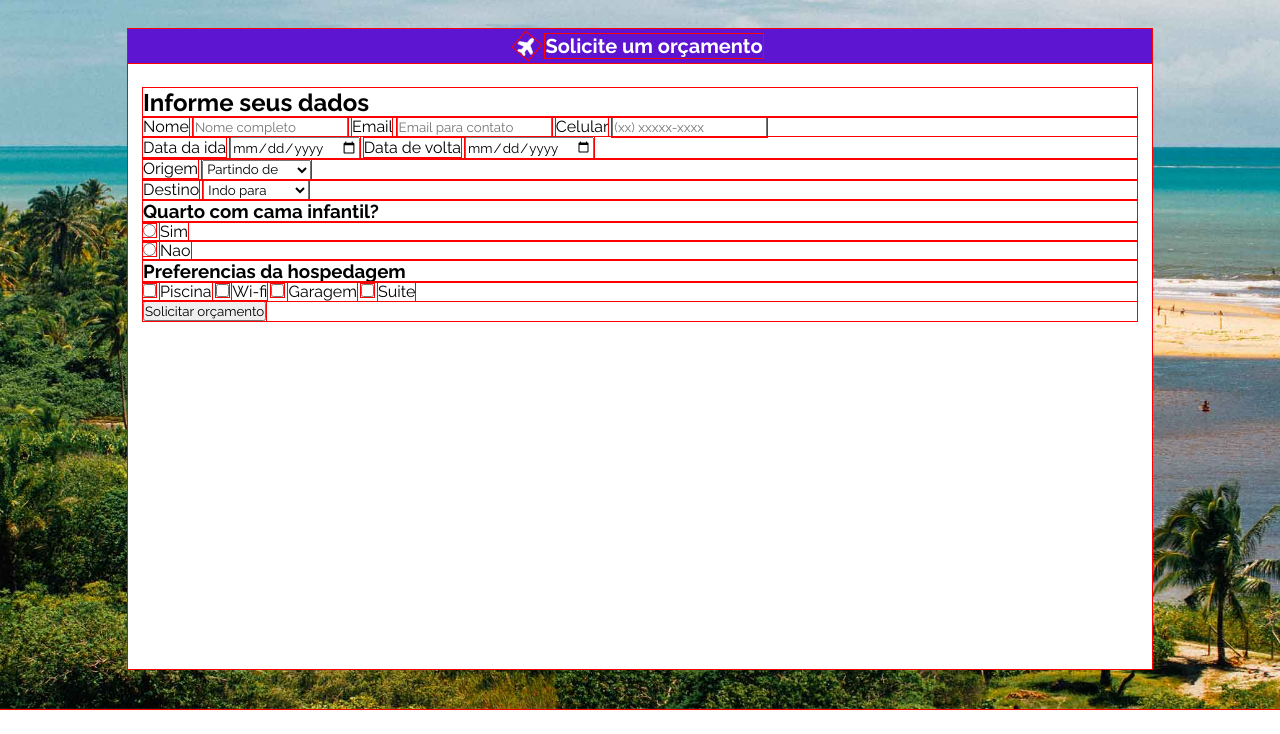
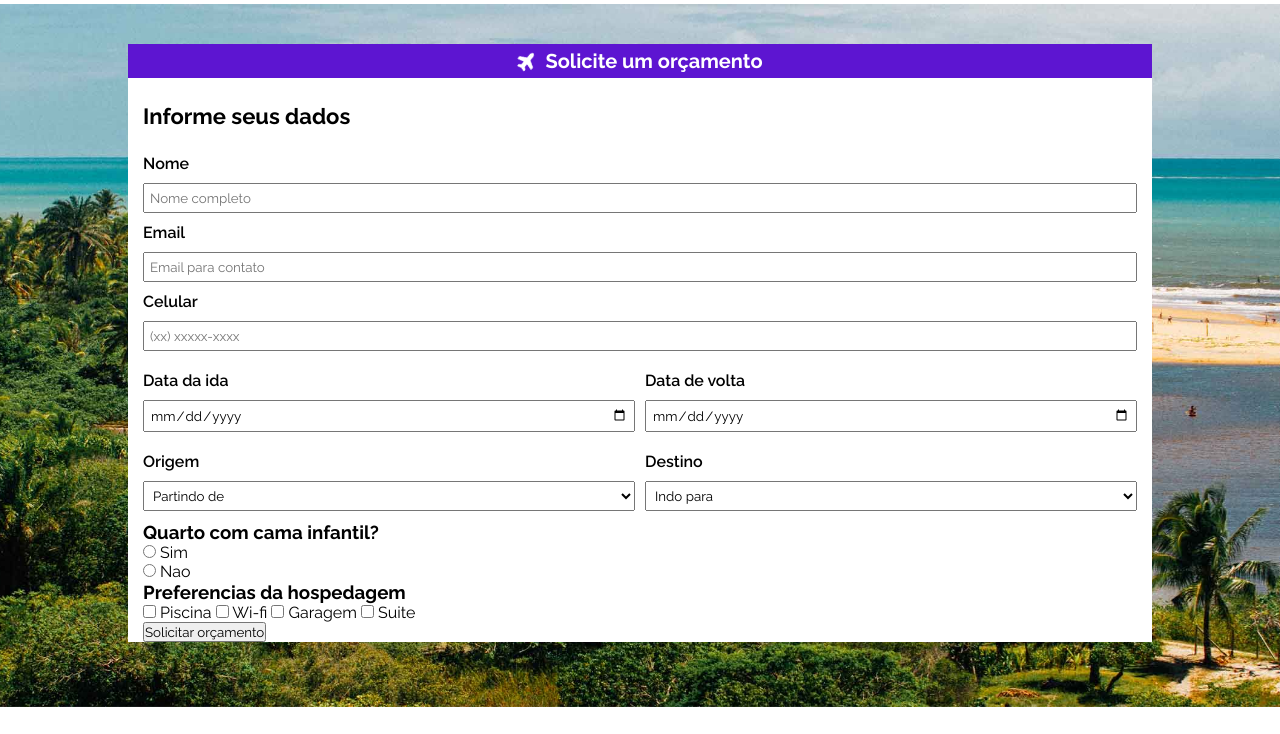
Before and after one commit to Daniel-wews/Agencia-de-viagens, a plain HTML site: page index.html in a window 1280 px wide. Shown: the part 66-800 px from the top of the page. Drawn offline with Linux system fonts and the light colour scheme.

Commit message:
uma parte css do formulario concluida

```diff
--- a/estilo.css/style.css
+++ b/estilo.css/style.css
@@ -4,7 +4,7 @@
     padding:0;
     box-sizing: border-box;
     font-family: "Raleway", Arial, Helvetica, sans-serif;
-    outline: 1px solid red;
+    /* outline: 1px solid red; */
 }
 header{
     width:100%;
@@ -20,8 +20,8 @@ header{
     align-items: center;
 }
 .topo img{
-    width:35px;
-    height:35px;
+    width:30px;
+    margin:10px;
 }
 .topo p{
     color:#5d15d1;
@@ -31,7 +31,7 @@ header{
 }
 .banner {
     background-image: url(/imagens/bahia.jpg);
-    height:90vh;
+    height:90%;
     background-position: center;
     background-size: cover;
     background-repeat: no-repeat;
@@ -61,3 +61,50 @@ header{
 .informe-form{
     margin: 25px 15px;
 }
+.informe-form h2{
+    margin-bottom: 15px;
+    font-size: 22px;
+    font-weight: 700;
+}
+.info{
+    display: flex;
+    flex-direction: column;
+    margin:10px 0;
+}
+.info label{
+    margin:10px 0;
+    font-weight: 600;
+}
+.info input{
+    padding:5px;
+}
+.info-02{
+    display: flex;
+}
+.limita-secao-02{
+    display: flex;
+    flex-direction: column;
+}
+.ida {
+    width:50%;
+    margin-right: 10px;
+}
+.ida input, .volta input{
+    width:100%;
+    margin-bottom: 10px;
+    padding:5px;
+}
+.ida label, .volta label{
+    margin:10px 0;
+    font-weight: 600;
+}
+.volta{
+    width:50%;
+}
+.formulario-campo-duplo{
+    display: flex;
+}
+.formulario-campo-duplo select{
+    padding:5px;
+    margin-bottom: 10px;
+}
--- a/index.html
+++ b/index.html
@@ -30,6 +30,7 @@
                     <form method="post"
                         action="https://www.devmedia.com.br/codigos/missao/front-end/agencia-de-viagens/%22%3E">
 
+                        <div class="info">
                             <label for="nome">Nome</label>
                             <input type="text" id="nome" name="Nome" required placeholder="Nome completo">
 
@@ -38,16 +39,20 @@
 
                             <label for="celular">Celular</label>
                             <input type="tel" id="celular" name="Celular" required placeholder="(xx) xxxxx-xxxx">
+                        </div>
 
-                        <div>
+                        <div class="info-02">
+                            <div class="ida limita-secao-02">
                                 <label for="data-ida">Data da ida</label>
                                 <input type="date" id="data-ida" name="Data-ida">
-
+                            </div>
+                            <div class="volta limita-secao-02">
                                 <label for="data-volta">Data de volta</label>
                                 <input type="date" id="data-volta" name="Data-volta">
                             </div>
+                        </div>
                         <div class="formulario-campo-duplo">
-                            <div>
+                            <div class="ida limita-secao-02">
                                 <label for="Origem">Origem</label>
                                 <select id="Origem" name="Origem" required>
                                     <option selected value="" disabled>Partindo de</option>
@@ -58,7 +63,7 @@
                                     <option value="MA">Maranhão</option>
                                 </select>
                             </div>
-                            <div>
+                            <div class="volta limita-secao-02">
                                 <label for="destino">Destino</label>
                                 <select id="destino" name="destino" required>
                                     <option selected value="" disabled>Indo para</option>
@@ -101,7 +106,6 @@
                             </div>
                         </div>
                         <button type="submit">Solicitar orçamento</button>
-
                     </form>
                 </div>
 
```
Lines whose indentation alone changed are shown as unchanged.
